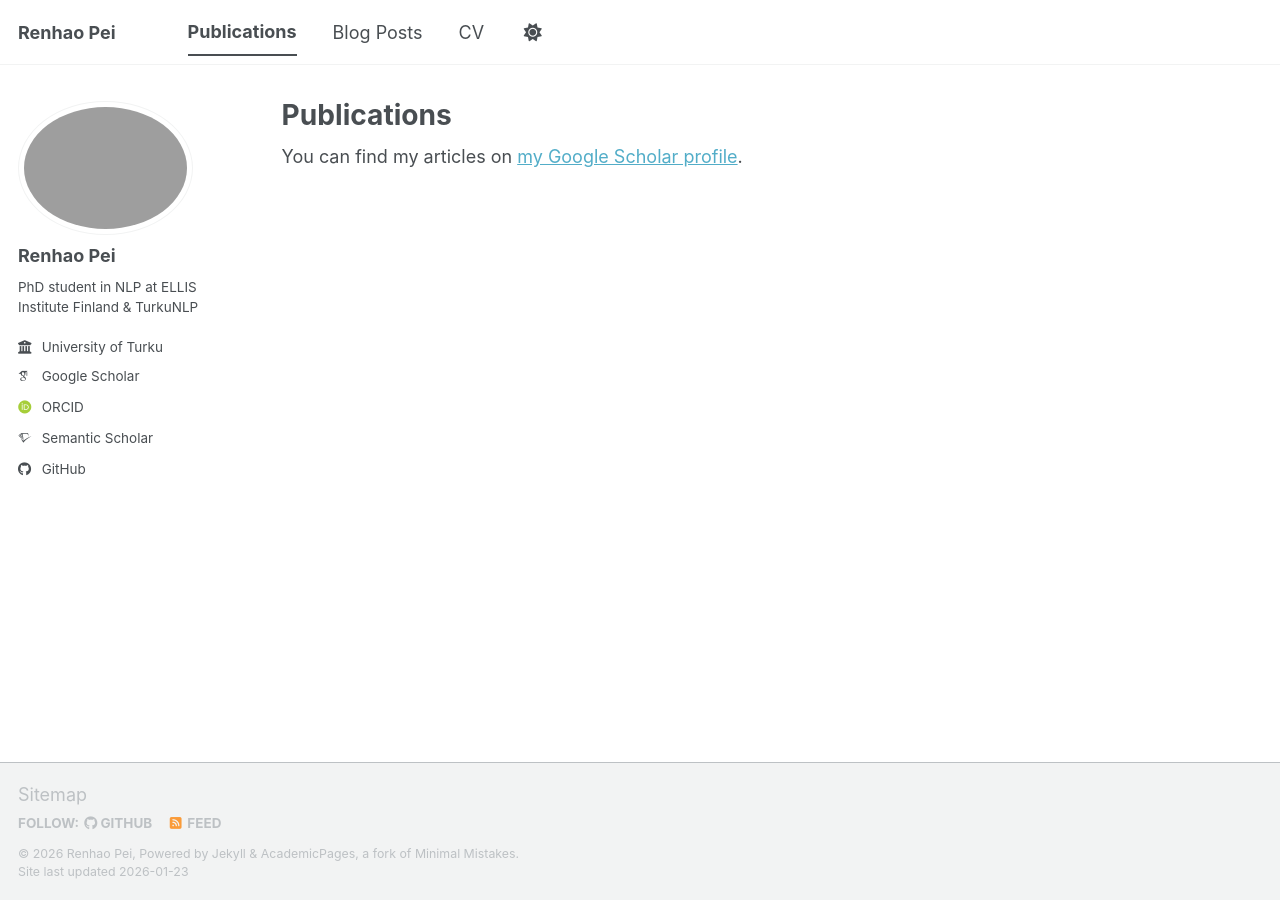
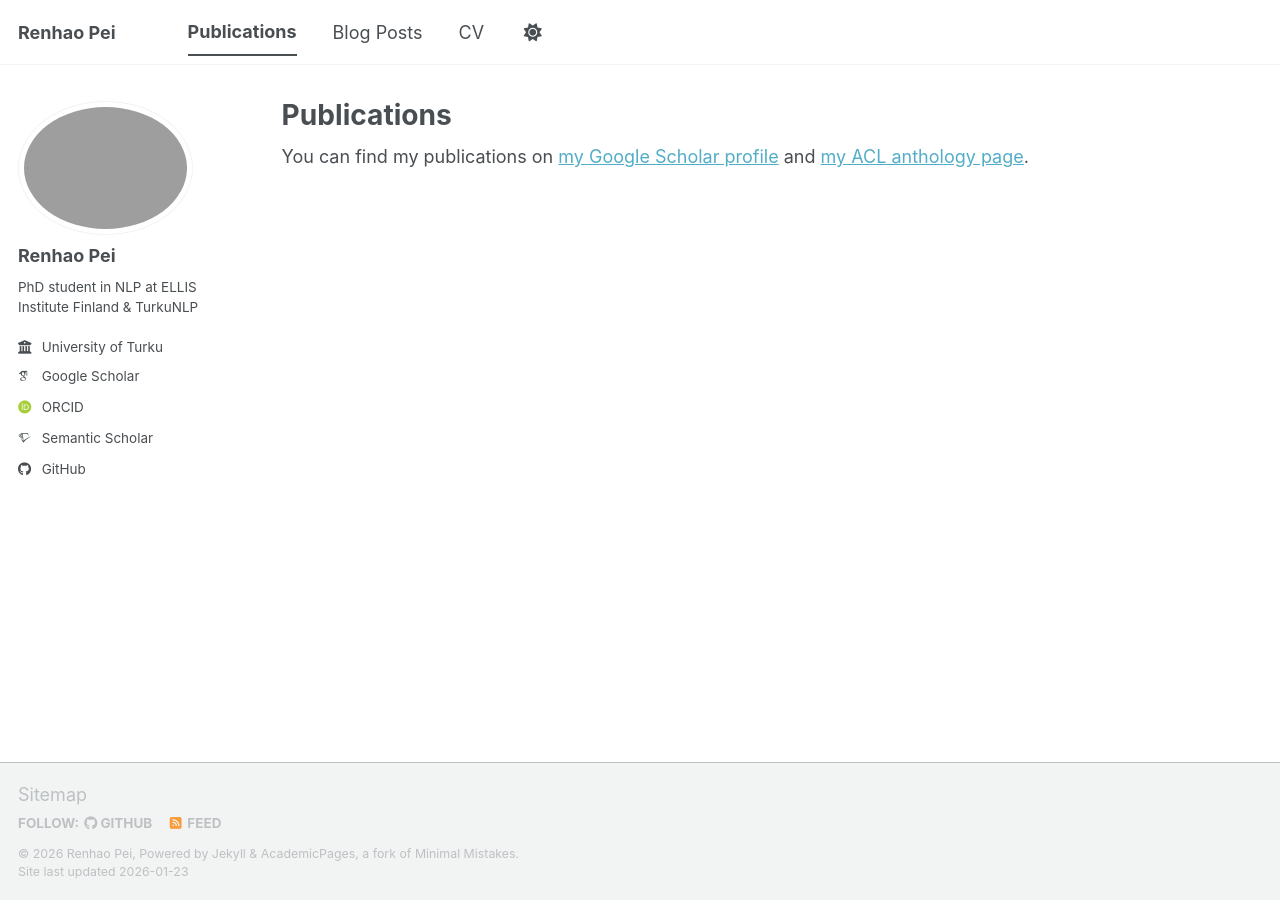
Before and after one commit to Peirh/peirh.github.io, a Jekyll site: the page built from _pages/publications.html, in a window 1280 px wide. Built offline with Jekyll 4.4.1, drawn with Linux system fonts in a browser that asks for light colours; some web fonts are replaced; a script bundle is joined from its source files by our own code; library files that are not in the unit come from our copies.

Commit message:
Add ACL anthology link to publications page
Updated the text to include a link to the ACL anthology page.

```diff
--- a/_pages/publications.html
+++ b/_pages/publications.html
@@ -6,7 +6,7 @@ author_profile: true
 ---
 
 {% if site.author.googlescholar %}
-  <div class="wordwrap">You can find my articles on <a href="{{site.author.googlescholar}}">my Google Scholar profile</a>.</div>
+  <div class="wordwrap">You can find my publications on <a href="{{site.author.googlescholar}}">my Google Scholar profile</a> and <a href="{{https://aclanthology.org/people/renhao-pei/}}">my ACL anthology page</a>.</div>
 {% endif %}
 
 {% include base_path %}
```
